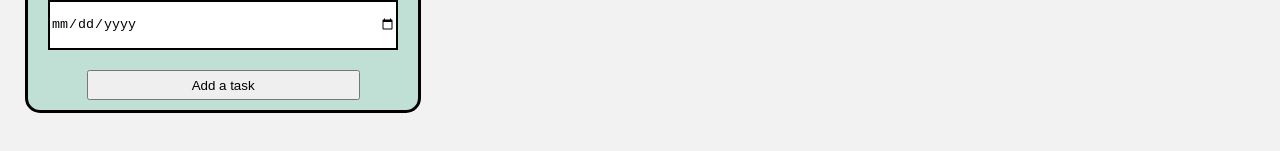
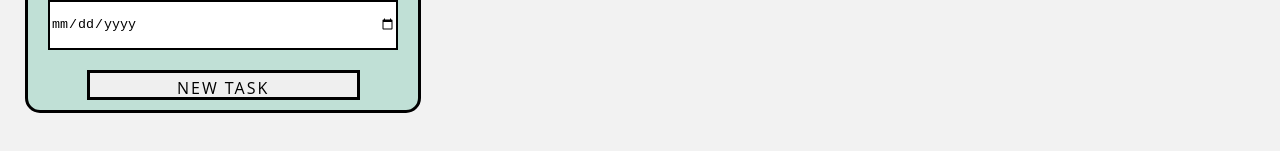
Before and after one commit to gomaman/Is-this-react, a React (Create React App) app: page /todo in a window 1280 px wide. Shown: the part 381-532 px from the top of the page. Built offline with nearby package versions, Linux system fonts and the light colour scheme.

Commit message:
functioning edit.delete update time

```diff
--- a/src/Pages/ToDoPage/ToDoPage.js
+++ b/src/Pages/ToDoPage/ToDoPage.js
@@ -10,16 +10,27 @@ import { useState } from 'react'
 function ToDoPage() {
 
     const [newTODO_DATA, setToDo] = useState(TODO_DATA)
+    const [editToDo, setEditToDo] = useState(null)
 
 
-    const addNewItemHandler = (newToDoItem) => {
-        setToDo([newToDoItem, ...newTODO_DATA]);
+    const addNewItemHandler = (toDo) => {
+        if(editToDo) {
+            const targetItemIndex = newTODO_DATA.findIndex((item) => item.small_id === editToDo.small_id);
+            if (targetItemIndex !== -1) {
+              setToDo((prevState) => {
+                const newState = [...prevState];
+                newState[targetItemIndex] = { ...newState[targetItemIndex], ...toDo };
+                return newState;
+              });
+            }
+            setEditToDo(null);
+        } else {
+            setToDo([toDo, ...newTODO_DATA]);
+        }
     };
 
     const changeStatusHandler = (small_id) => {
         const targetItemIndex = newTODO_DATA.findIndex((singleToDo) => singleToDo.small_id === small_id)
-
-        console.log(targetItemIndex)
 
         setToDo(prevState => {
             const newState = [...prevState]
@@ -47,16 +58,22 @@ function ToDoPage() {
         })
     }
 
+    const editItemById = (small_id) => {
+        const targetItem = newTODO_DATA.find((singleToDo) => singleToDo.small_id === small_id)
+        setEditToDo(targetItem)
+    }
+
     return (
         <section>
             <ContainerGrid>
                 <ToDoForm
+                    editData={editToDo}
                     addNewItemHandler={addNewItemHandler}
                 ></ToDoForm>
             </ContainerGrid>
 
             <ContainerGrid>
-                {newTODO_DATA.map(({title, description, dateCreated, deadline, id, done, date, small_id}, index) => (
+                {newTODO_DATA.map(({title, description, dateCreated, deadline, id, done, date, small_id, editDate}, index) => (
                     <ToDoItem
                         newTODO_DATA={newTODO_DATA}
                         title={title}
@@ -70,6 +87,8 @@ function ToDoPage() {
                         small_id={small_id}
                         changeStatusHandler={changeStatusHandler}
                         removeItemById = {removeItemById}
+                        editItemById = {editItemById}
+                        editDate = {editDate}
                     ></ToDoItem>
                 ))}
             </ContainerGrid>
--- a/src/components/ToDoComponents/ToDoForm.js
+++ b/src/components/ToDoComponents/ToDoForm.js
@@ -1,13 +1,15 @@
 import "./ToDoForm.css";
-import React, { useState } from "react";
+import React, { useEffect, useState } from "react";
 import { v4 as uuid } from 'uuid';
 
-function ToDoForm({addNewItemHandler}) {
+function ToDoForm({addNewItemHandler, editData}) {
+
   const [title, setTitle] = useState("");
   const [description, setDescription] = useState("");
   const [deadline, setDeadline] = useState("");
   const current = new Date();
   const date = `${current.getFullYear()}-${current.getMonth()}-${current.getDate()} ${current.getHours()}:${current.getMinutes()}`;
+  const editDate = `${current.getFullYear()}-${current.getMonth()}-${current.getDate()} ${current.getHours()}:${current.getMinutes()}`;
   const unique_id = uuid()
   const small_id = unique_id.slice(0,5)
   const done = false
@@ -15,7 +17,20 @@ function ToDoForm({addNewItemHandler}) {
   function SubmitHandler(event) {
     event.preventDefault();
 
-    const newToDoItem = {
+    let newToDoItem = {}
+
+    if(editData) {
+      newToDoItem = {
+        title,
+        description,
+        date: editData.date,
+        small_id: editData.small_id,
+        deadline,
+        done: editData.done,
+        editDate
+      };
+    }else {
+      newToDoItem = {
         title,
         description,
         date,
@@ -23,6 +38,8 @@ function ToDoForm({addNewItemHandler}) {
         deadline,
         done,
       };
+    }
+
 
     addNewItemHandler(newToDoItem)
 
@@ -32,6 +49,15 @@ function ToDoForm({addNewItemHandler}) {
     // setIsDone(false)
   }
 
+  useEffect(() => {
+    if(editData) {
+      setTitle(editData.title)
+      setDescription(editData.description)
+      setDeadline(editData.deadline)
+  } else {
+
+  }
+  }, [editData])
 
   return (
     <div className="todo-task-container">
@@ -69,11 +95,11 @@ function ToDoForm({addNewItemHandler}) {
 
 
           <div className="task-button-container">
-            <input
+            <button
               type="submit"
               value="Add a task"
               className="task-button"
-            ></input>
+            > {editData ? 'Save Task' : 'New task'} </button>
           </div>
         </form>
       </div>
--- a/src/components/ToDoComponents/ToDoItem.js
+++ b/src/components/ToDoComponents/ToDoItem.js
@@ -1,7 +1,7 @@
 import { useState } from "react"
 import "./ToDoItem.css"
 
-function ToDoItem({deadline, description, title, small_id, date, newTODO_DATA, changeStatusHandler, done, removeItemById}) {
+function ToDoItem({editDate, deadline, description, title, small_id, date, newTODO_DATA, changeStatusHandler, done, removeItemById, editItemById}) {
 
     const deadlineYear = Number(deadline.split("-")[0])
     const deadlineMonth = Number(deadline.split("-")[1])
@@ -33,12 +33,14 @@ function ToDoItem({deadline, description, title, small_id, date, newTODO_DATA, c
             <div className="todo-container">
                 <ul className="todo-item-list">
                     <li><button onClick={() => removeItemById(small_id)}className="remove-object-button">Remove Task</button></li>
+                    <li><button onClick={() => editItemById(small_id)}className="remove-object-button">Edit Task</button></li>
                     <li>Title: {title}</li>
+                    <li>Status: {done ? "Done" : "Not done"}  <input onChange={() => changeStatusHandler(small_id)} type="checkbox" checked={done} ></input></li>
                     <li>Description: {description}</li>
-                    <li>Date Created: {date}</li>
+                    <li>Created: {date}</li>
                     <li>Deadline: {deadline}</li>
-                    <li>Status: {done ? "Done" : "Not done"}  <input onChange={() => changeStatusHandler(small_id)} type="checkbox" checked={done} ></input></li>
                     <li>Time Left: {timeLeft} </li>
+                    <li> {editDate ? `Edited: ${editDate} ` : ''} </li>
                 </ul>
             </div>
         </div>
@@ -48,5 +50,3 @@ function ToDoItem({deadline, description, title, small_id, date, newTODO_DATA, c
 }
 
 export default ToDoItem
-
-//
```
Lines whose indentation alone changed are shown as unchanged.
